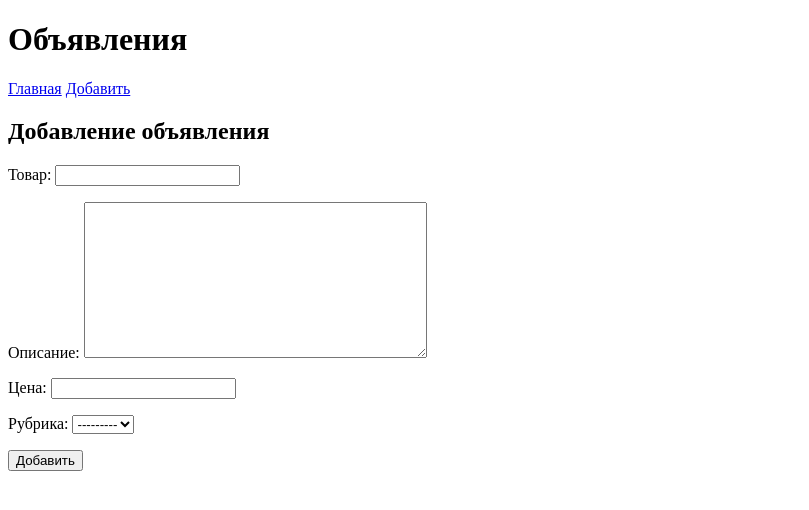
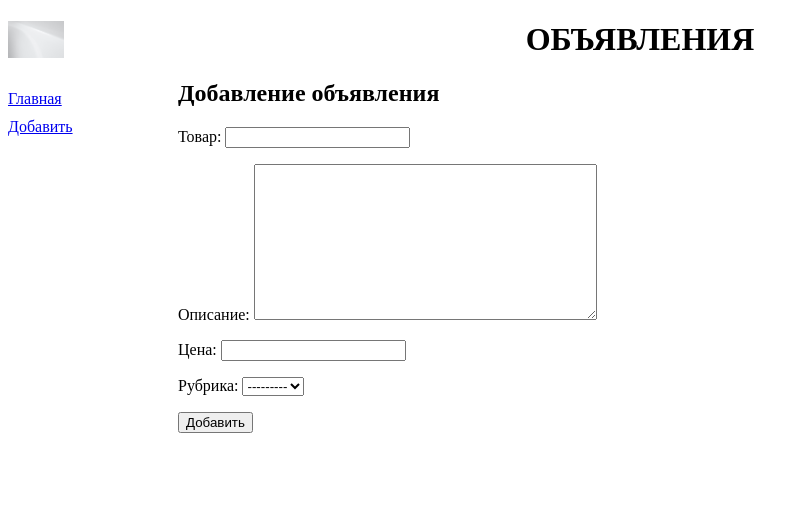
Before and after one commit to Ushakek/samplesite, a Django app: page /bboard/add/ in a window 1280 px wide. Shown: the top 510 px of the page, without its empty margins (0-809 px from the left). Run offline with Django 3.2, Linux system fonts and the light colour scheme; data that the repository does not hold is empty.

Commit message:
Add style
Добавлен файл регулирующий стиль сайта

```diff
--- /dev/null
+++ b/bboard/static/bboard/style.css
@@ -0,0 +1,18 @@
+header h1{
+    front-size: 40pt;
+    text-transform: uppercase;
+    text-align: center;
+    background: url("bg.jpg") left / auto 100% no-repeat;
+}
+nav {
+    front-size: 16pt;
+    wight: 150px;
+    float: left;
+}
+nav a {
+    display: block;
+    margin: 10px 0px;
+}
+section {
+    margin-left: 170px;
+}
--- a/bboard/templates/layout/basic.html
+++ b/bboard/templates/layout/basic.html
@@ -1,6 +1,9 @@
+{% load static %}
+
 <!DOCTYPE html>
 <html>
     <head>
+        <link rel="stylesheet" type="text/css" href="{% static 'bboard/style.css' %}">
         <meta http-equiv="Content-Type" content="text/html" charset="UTF-8">
         <title>{% block title %}Главная{% endblock %} - Доска объявлений</title>
     </head>
```
Also changed, not shown: bboard/static/bboard/bg.jpg (added).
